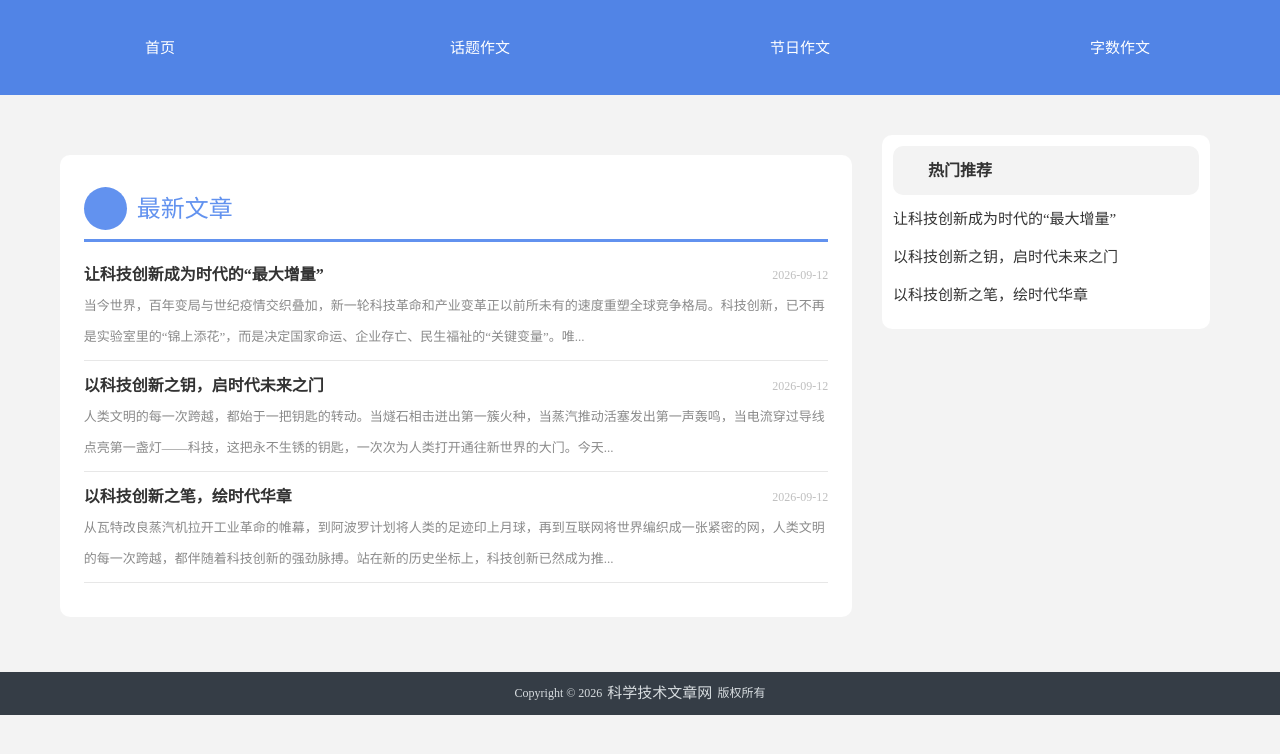
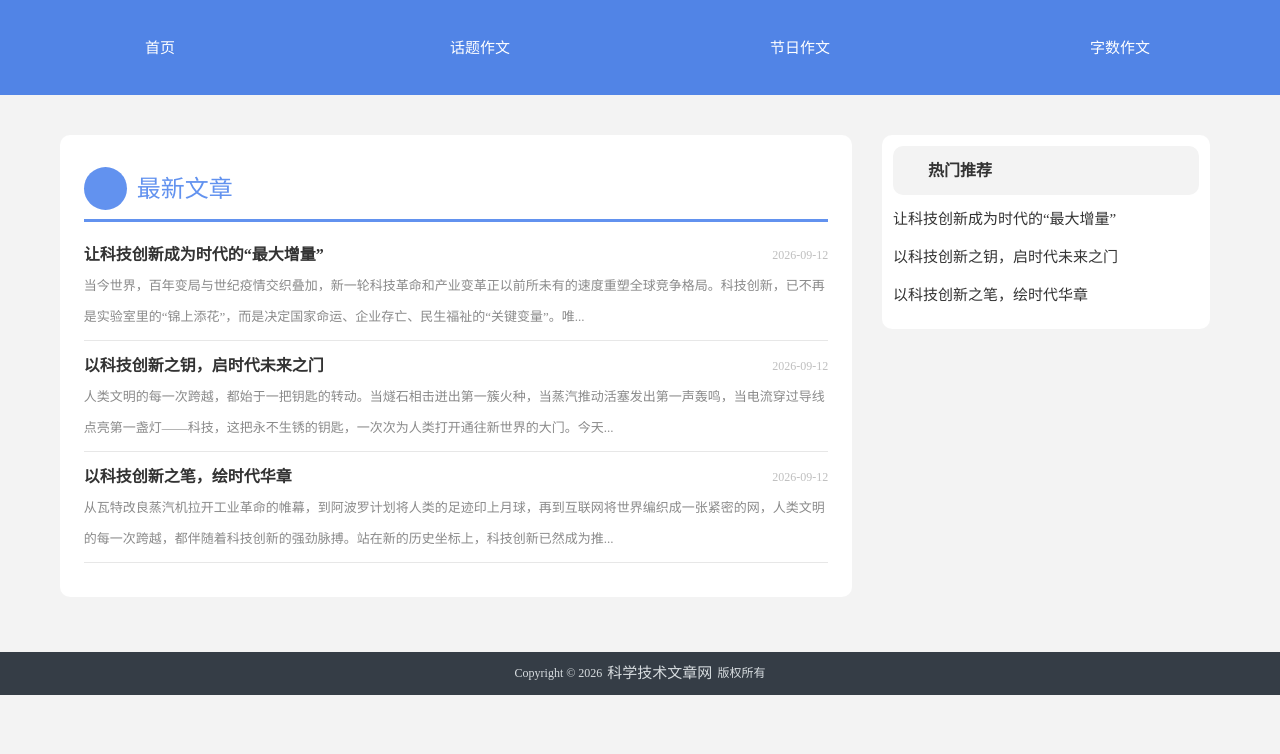
Before and after one commit to hujiku01/hujiku01.github.io, a Jekyll site: the page built from index.html, in a window 1280 px wide. Shown: the top 754 px of the page. Built offline with Jekyll 4.4.1, drawn with Linux system fonts in a browser that asks for light colours; grey boxes are pictures that could not be loaded.

Commit message:
Add CSS styles for main layout alignment

```diff
--- a/assets/css/style.css
+++ b/assets/css/style.css
@@ -498,3 +498,15 @@ body { font-size: 12px; background: #f3f3f3; }
   color: #d8dde0;
   padding: 0 5px;
 }
+/* 左右两栏顶部对齐 */
+.main {
+  align-items: flex-start;
+}
+
+.main-left .az_list {
+  margin-top: 0 !important;
+}
+
+.main-right .az_box {
+  margin-top: 0 !important;
+}
```
